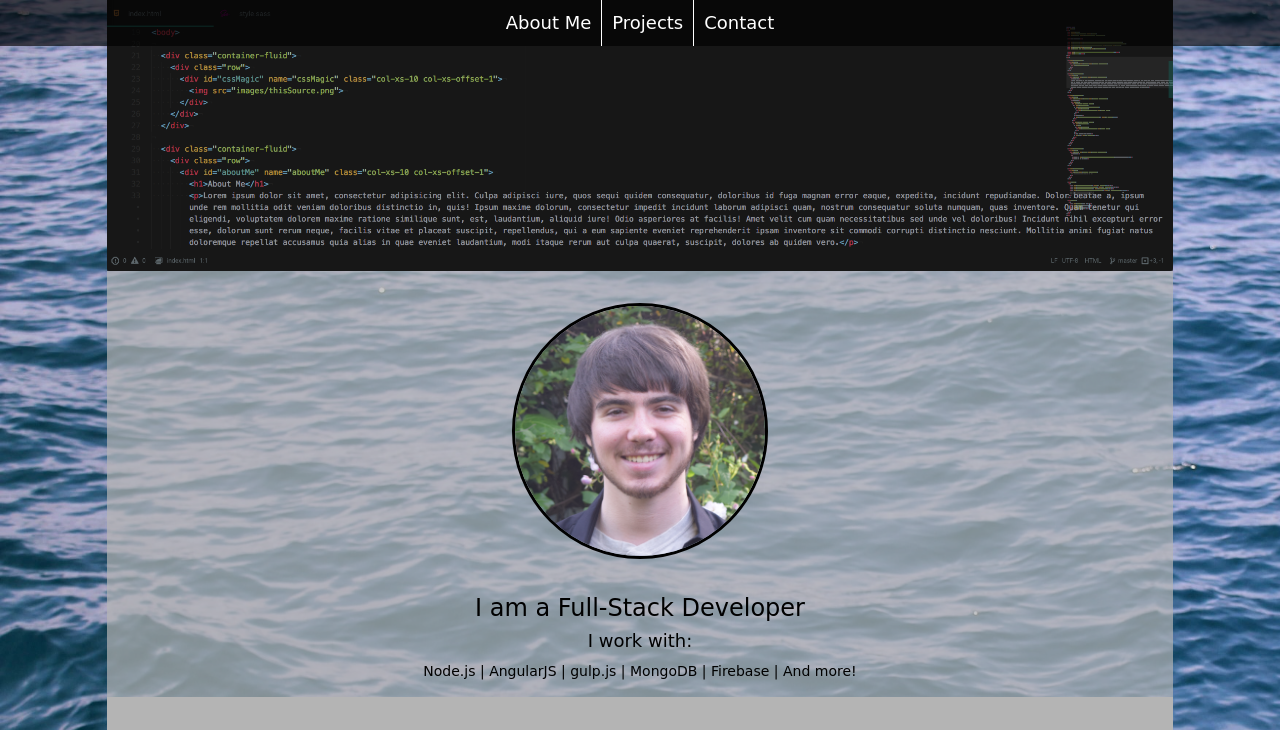
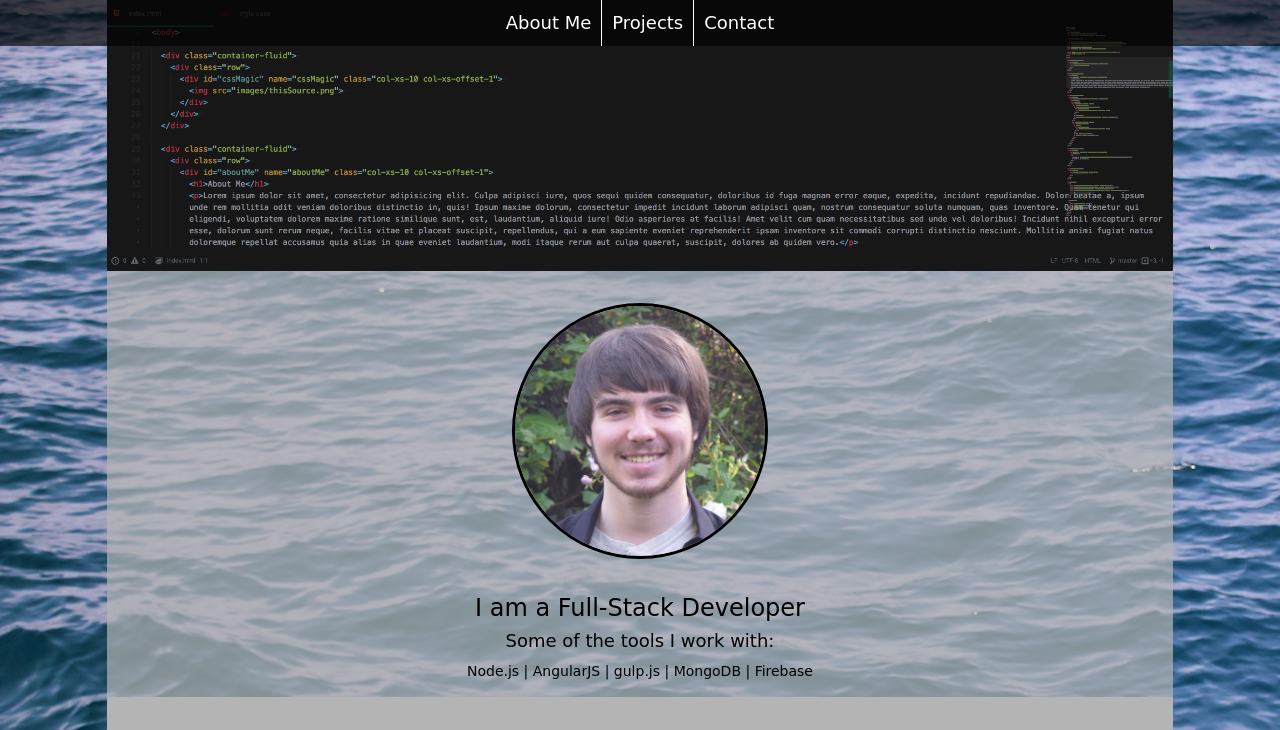
Before and after one commit to Gkjsdll/personal-site-old, a website: page index.html in a window 1280 px wide. Shown: the top 730 px of the page. Drawn offline with nearby package versions, Linux system fonts and the light colour scheme; some packages are replaced by stand-ins of ours; a web font is replaced by a local one.

Commit message:
updates wording of aboutMe

```diff
--- a/partials/home.html
+++ b/partials/home.html
@@ -16,14 +16,13 @@
       <img src="images/Headshot.png" alt="">
 
       <h3>I am a Full-Stack Developer</h3>
-      <h4>I work with:</h4>
+      <h4>Some of the tools I work with:</h4>
       <ul>
         <li>Node.js</li>
         <li>AngularJS</li>
         <li>gulp.js</li>
         <li>MongoDB</li>
         <li>Firebase</li>
-        <li>And more!</li>
       </ul>
     </div>
   </div>
```
